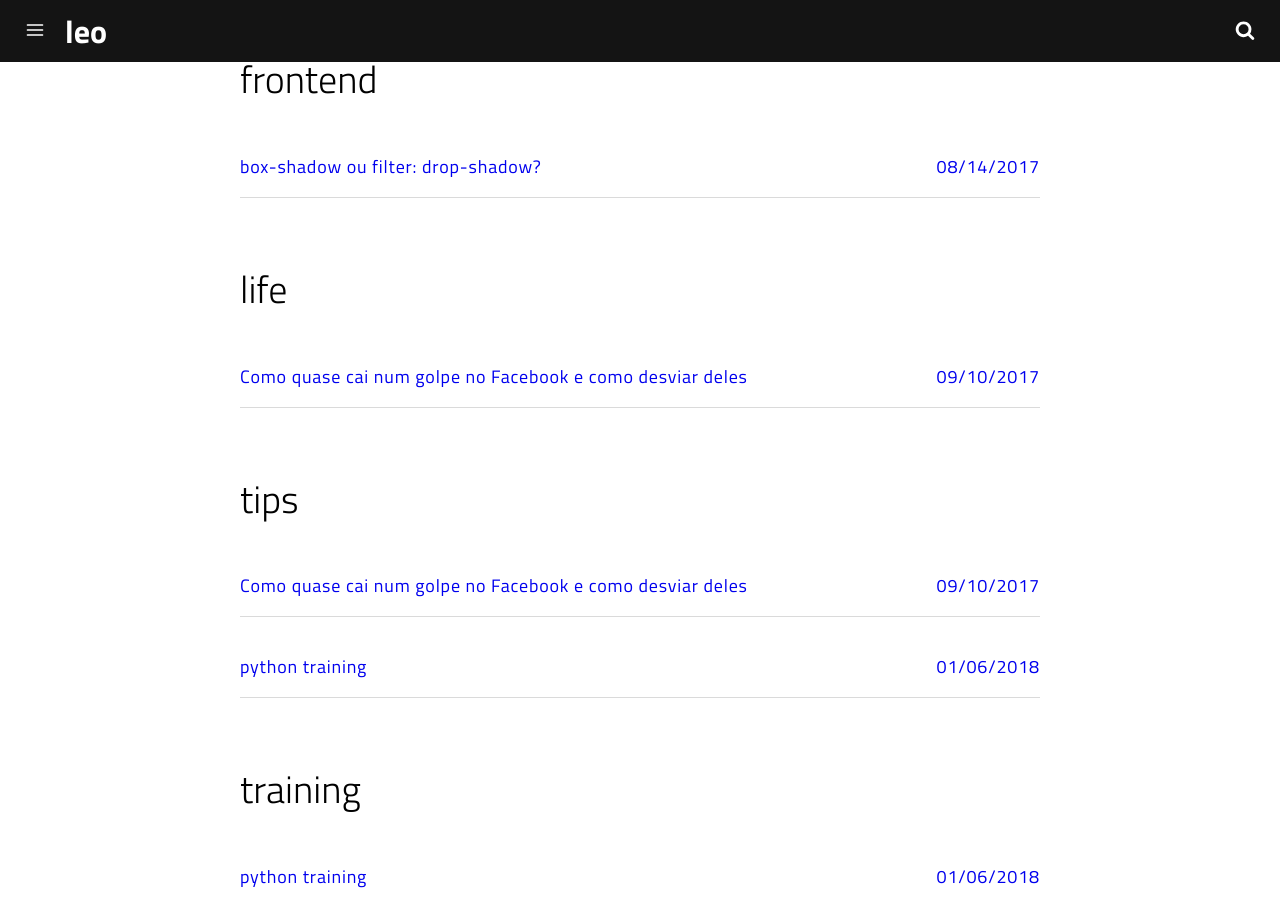
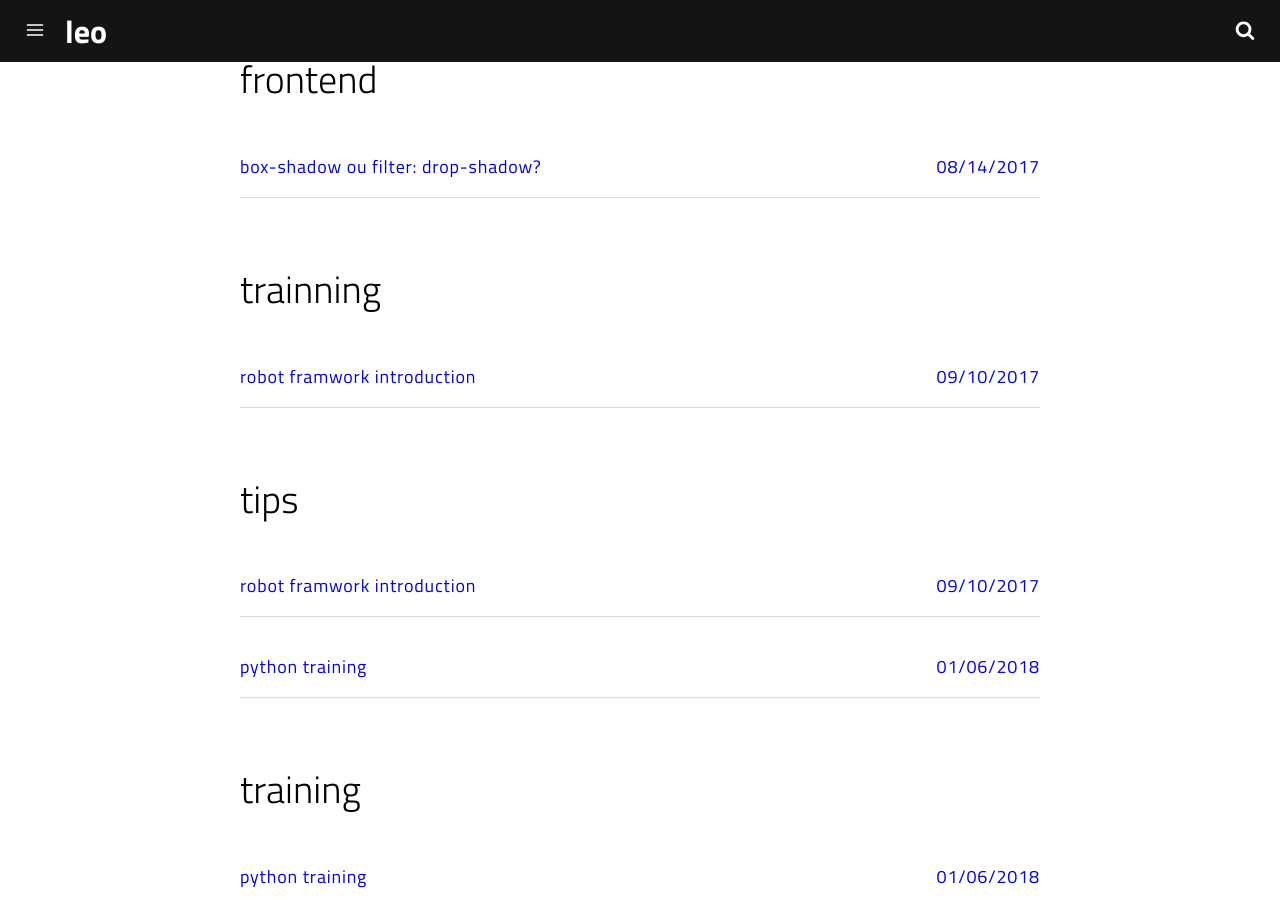
Before and after one commit to wangliyao518/blog, a Jekyll site: the page built from tags.html, in a window 1280 px wide and 900 px high, scrolled down 3693 px. Built offline with Jekyll 4.4.1, drawn with Linux system fonts in a browser that asks for light colours.

Commit message:
Update 2017-08-19-como-quase-cai-num-golpe-no-facebook-e-como-desviar-deles.md
change to robotframwork

```diff
--- a/_posts/2017-08-19-como-quase-cai-num-golpe-no-facebook-e-como-desviar-deles.md
+++ b/_posts/2017-08-19-como-quase-cai-num-golpe-no-facebook-e-como-desviar-deles.md
@@ -1,12 +1,12 @@
 ---
 layout: post
-title: "Como quase cai num golpe no Facebook e como desviar deles"
+title: "robot framwork introduction"
 date: 2017-09-10 12:26:40
 image: 'http://res.cloudinary.com/dm7h7e8xj/image/upload/c_fill,h_399,w_760/v1503153729/golpe_ghb84o.jpg'
 description: Lorem ipsum dolor sit amet, consectetur adipisicing elit.
-category: 'life'
+category: 'trainning'
 tags:
-- life
+- trainning
 - tips
 twitter_text: Lorem ipsum dolor sit amet, consectetur adipisicing elit.
 introduction: Lorem ipsum dolor sit amet, consectetur adipisicing elit, sed do eiusmod tempor incididunt ut labore et dolore magna aliqua.
```
